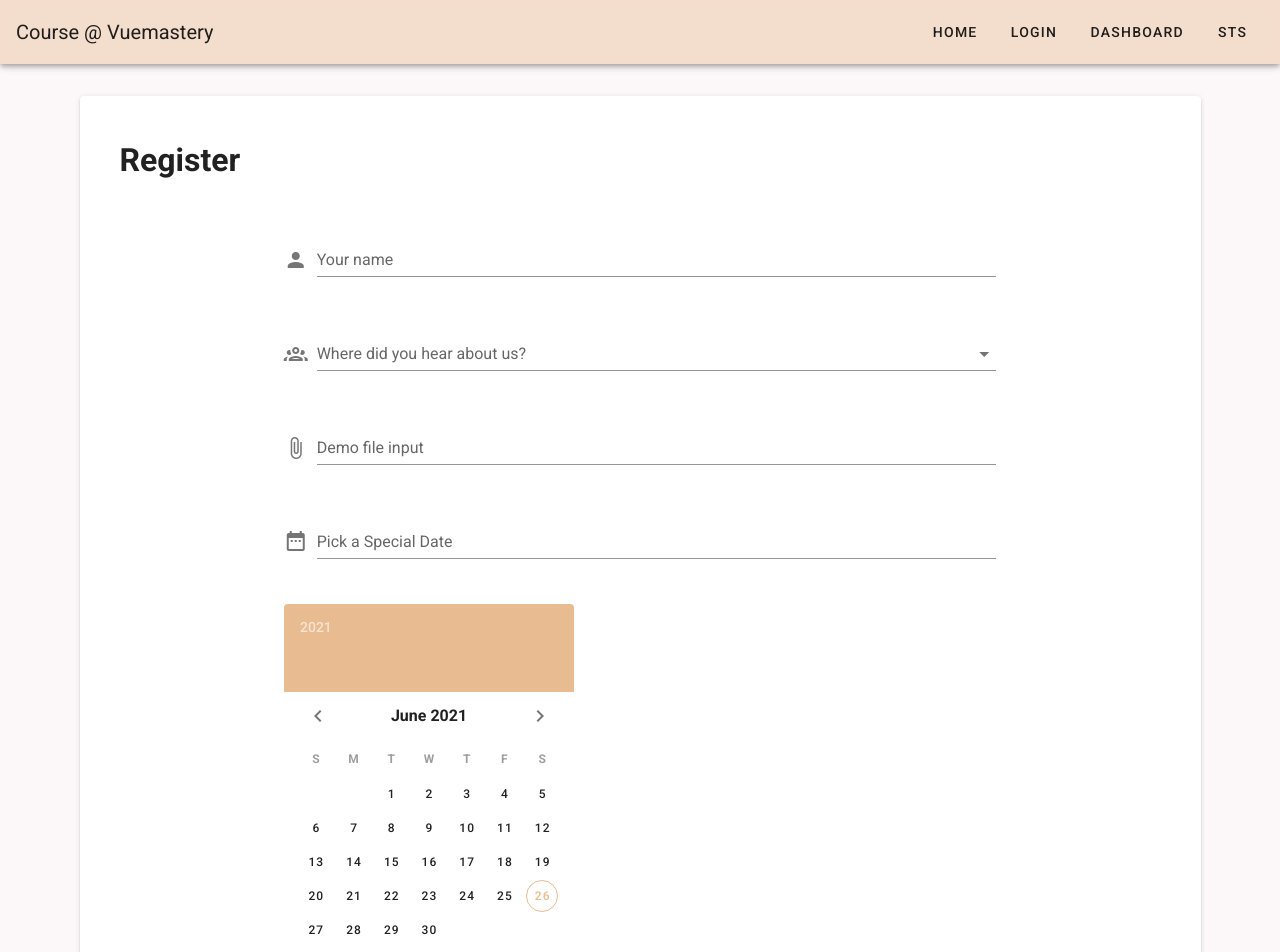
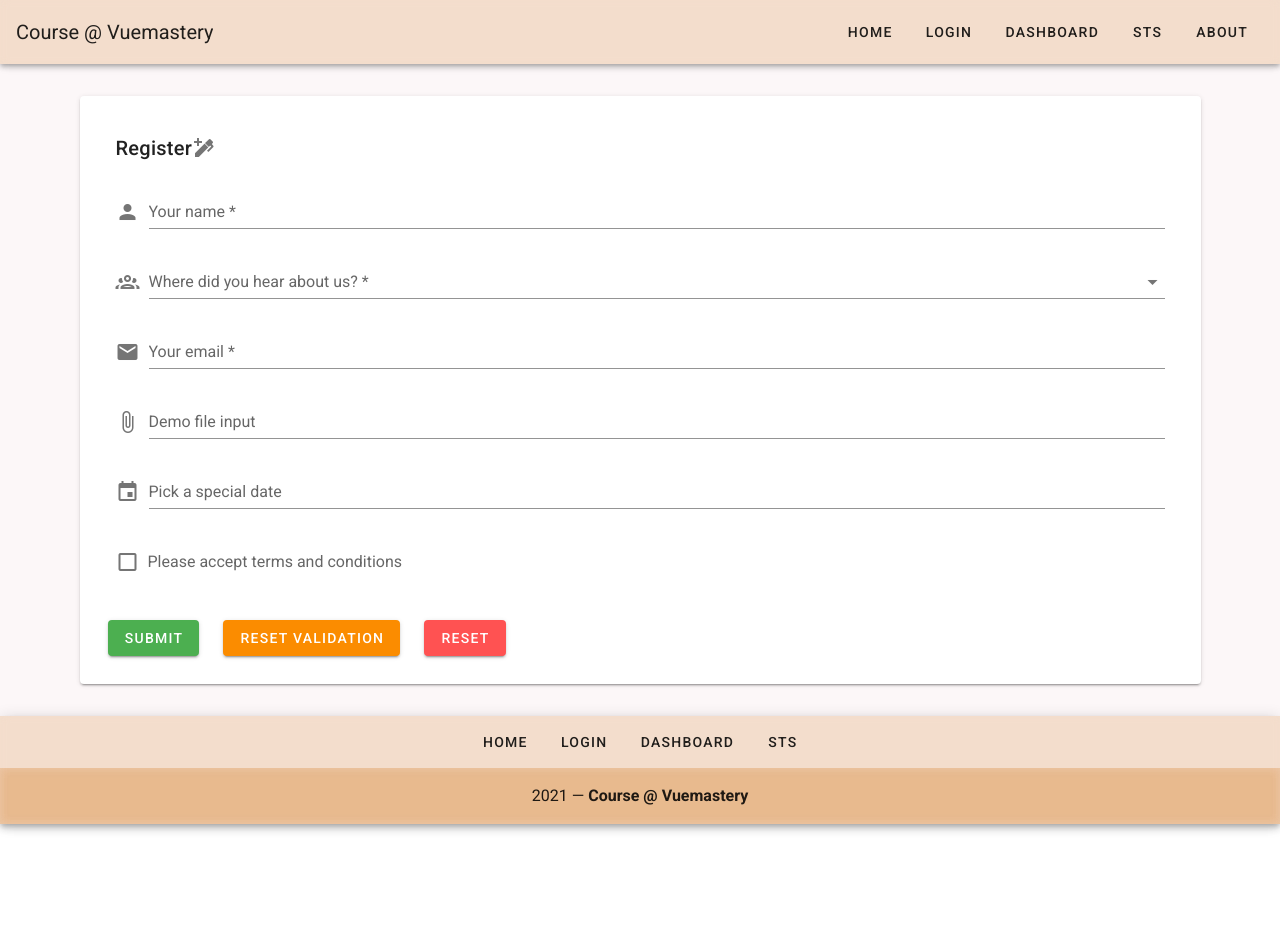
Before and after one commit to umangcodes/wanderer, a Vue app in the folder vuetify/course/: page /register in a window 1280 px wide. Shown: the top 952 px of the page. After the commit the page ends 824 px from the top, so only its background shows below. Built offline with nearby package versions, Linux system fonts and the light colour scheme.

Commit message:
added about page

```diff
--- a/vuetify/course/src/App.vue
+++ b/vuetify/course/src/App.vue
@@ -39,4 +39,22 @@ export default {
   box-shadow: rgba(0, 0, 0, 0.1);
   backdrop-filter: blur(5px);
 }
+.triadicGlass {
+  background-color: rgba(122, 209, 34, 0.1) !important;
+  backdrop-filter: blur(5px);
+}
+
+.triadicGlass2 {
+  background-color: rgba(34, 209, 122, 0.1) !important;
+  backdrop-filter: blur(5px);
+}
+
+.compGlass {
+  background-color: rgba(34, 122, 209, 0.1) !important;
+  backdrop-filter: blur(5px);
+}
+.anaGlass {
+  background-color: rgba(209, 34, 34, 0.1) !important;
+  backdrop-filter: blur(5px);
+}
 </style>
--- a/vuetify/course/src/components/header.vue
+++ b/vuetify/course/src/components/header.vue
@@ -26,6 +26,7 @@ export default {
         { label: "Login", url: "/" },
         { label: "Dashboard", url: "/dashboard" },
         { label: "Sts", url: "/stats" },
+        { label: "About", url: "/about" },
       ],
     };
   },
--- a/vuetify/course/src/views/About.vue
+++ b/vuetify/course/src/views/About.vue
@@ -1,5 +1,89 @@
 <template>
-  <div class="about">
-    <h1>This is an about page</h1>
-  </div>
+  <v-container>
+    <v-row>
+      <v-col>
+        <v-card class="triadicGlass" elevation="5" hover="true">
+          <v-card-title> About Project: </v-card-title>
+          <v-card-text>
+            Lorem ipsum dolor sit amet, consectetur adipisicing elit. Laboriosam
+            officia dolore officiis tempore id impedit adipisci expedita minus
+            laudantium inventore fugiat nemo eligendi asperiores ipsum doloribus
+            optio maiores necessitatibus nam assumenda perspiciatis nostrum, in
+            mollitia dolor! Aliquam a excepturi natus quia voluptate iure, sint
+            maxime nemo minus similique. Neque cum, natus quam quibusdam omnis
+            iusto eos ullam! Similique, itaque voluptatem exercitationem impedit
+            autem beatae obcaecati esse doloribus cum, nulla illo nobis
+            delectus, eius hic veritatis eveniet! Provident autem voluptas
+            tempore expedita eos beatae est voluptatibus dignissimos corrupti
+            temporibus, earum quaerat fuga cupiditate nisi architecto odit
+            reiciendis maxime sequi laborum porro.
+          </v-card-text>
+        </v-card>
+      </v-col>
+    </v-row>
+    <v-row>
+      <v-col cols="12" md="6" lg="4">
+        <v-card class="compGlass">
+          <v-card-title> Card 1 </v-card-title>
+          <v-card-text
+            >Lorem ipsum dolor sit amet consectetur adipisicing elit. Nobis
+            molestiae vel ullam, qui quam quod non amet. Inventore, corrupti
+            sapiente.</v-card-text
+          >
+        </v-card>
+      </v-col>
+      <v-col cols="12" md="6" lg="4">
+        <v-card class="anaGlass">
+          <v-card-title> Card 2 </v-card-title>
+          <v-card-text
+            >Lorem ipsum dolor sit amet consectetur adipisicing elit. Nobis
+            molestiae vel ullam, qui quam quod non amet. Inventore, corrupti
+            sapiente.</v-card-text
+          >
+        </v-card>
+      </v-col>
+      <v-col cols="12" md="6" lg="4">
+        <v-card class="compGlass">
+          <v-card-title> Card 3 </v-card-title>
+          <v-card-text
+            >Lorem ipsum dolor sit amet consectetur adipisicing elit. Nobis
+            molestiae vel ullam, qui quam quod non amet. Inventore, corrupti
+            sapiente.</v-card-text
+          >
+        </v-card>
+      </v-col>
+    </v-row>
+    <v-row>
+      <v-col cols="3"></v-col>
+      <v-col cols="6">
+        <v-card
+          height="200"
+          class="triadicGlass2"
+          elevation="5"
+          img="https://hips.hearstapps.com/hmg-prod.s3.amazonaws.com/images/launch-1529352838.jpg?crop=1.00xw:0.888xh;0,0.0643xh&resize=480:*"
+        >
+          <div class="cardContent">
+            <v-card-title class="justify-center">
+              Launch in 3, 2, 1 ....
+            </v-card-title>
+          </div>
+        </v-card>
+      </v-col>
+      <v-col cols="3"></v-col>
+    </v-row>
+  </v-container>
 </template>
+
+<script>
+export default {};
+</script>
+
+<style scoped>
+.cardContent {
+  display: flex;
+  flex-direction: column;
+  justify-content: center;
+  height: 50%;
+  background-color: rgba(255, 255, 255, 0.15);
+}
+</style>
--- a/vuetify/course/src/views/register.vue
+++ b/vuetify/course/src/views/register.vue
@@ -1,85 +1,89 @@
 <template>
   <v-container>
     <v-card class="ma-5 pa-5">
-      <v-row
-        ><v-col> <h1 class="pa-5">Register</h1> </v-col></v-row
-      >
+      <v-card-title>
+        Register
+        <v-icon>mdi-pen-plus</v-icon>
+      </v-card-title>
+      <v-card-text>
+        <!-- Username -->
+        <v-form>
           <v-row>
-        <v-col cols="0" md="2"></v-col>
-        <v-col cols="12" md="8">
+            <v-col cols="12">
               <v-text-field
                 v-model="userName"
-            label="Your name"
+                label="Your name *"
                 prepend-icon="mdi-account"
                 :rules="userNameRules"
+                required
               >
               </v-text-field>
-        </v-col>
-        <v-col cols="0" md="2"></v-col>
-      </v-row>
-      <v-row>
-        <v-col cols="0" md="2"></v-col>
-        <v-col cols="12" md="8">
               <v-autocomplete
-            label="Where did you hear about us?"
+                label="Where did you hear about us? *"
                 prepend-icon="mdi-account-group-outline"
                 :items="references"
               ></v-autocomplete>
-        </v-col>
-        <v-col cols="0" md="2"></v-col>
-      </v-row>
-      <v-row>
-        <v-col cols="0" md="2"></v-col>
-        <v-col cols="12" md="8">
+
+              <v-text-field
+                v-model="email"
+                label="Your email *"
+                prepend-icon="mdi-email"
+                :rules="emailRules"
+                required
+              >
+              </v-text-field>
               <v-file-input label="Demo file input"> </v-file-input>
-        </v-col>
-        <v-col cols="0" md="2"></v-col>
-      </v-row>
-      <v-row>
-        <v-col cols="0" md="2"></v-col>
-        <v-col cols="12" md="8">
+
+              <v-dialog
+                ref="dialog"
+                v-model="modal"
+                :return-value.sync="date"
+                persistent
+                width="290px"
+              >
+                <template v-slot:activator="{ on, attrs }">
                   <v-text-field
-            label="Pick a Special Date"
-            v-model="specialDate"
-            prepend-icon="mdi-calendar-range"
+                    v-model="date"
+                    label="Pick a special date"
+                    prepend-icon="mdi-calendar"
                     readonly
+                    v-bind="attrs"
+                    v-on="on"
+                    color="black"
                   ></v-text-field>
-        </v-col>
-        <v-col cols="0" md="2"></v-col>
-      </v-row>
-
-      <v-row>
-        <v-col cols="0" md="2"></v-col>
-        <v-col cols="12" md="8">
-          <v-date-picker
-            v-model="specialDate"
-            justify="center"
-            label="Pick a Special Date"
-            color="rgba(209, 122, 34, 0.5)"
-          >
+                </template>
+                <v-date-picker v-model="specialDate" scrollable>
+                  <v-spacer></v-spacer>
+                  <v-btn text @click="modal = false"> Cancel </v-btn>
+                  <v-btn text @click="$refs.dialog.save(date)"> OK </v-btn>
                 </v-date-picker>
-        </v-col>
-        <v-col cols="0" md="2"></v-col>
-      </v-row>
-
-      <v-row>
-        <v-col cols="0" md="2"></v-col>
-        <v-col cols="12" md="8">
+              </v-dialog>
               <v-checkbox
                 v-model="acceptTerms"
                 label="Please accept terms and conditions"
                 :rules="acceptTermsRules"
               ></v-checkbox>
             </v-col>
-        <v-col cols="0" md="2"></v-col>
           </v-row>
+        </v-form>
+      </v-card-text>
+      <v-card-actions>
+        <v-form>
           <v-row>
-        <v-col cols="0" md="2"></v-col>
-        <v-col cols="12" md="8">
-          <v-btn type="submit">Submit</v-btn>
+            <v-col>
+              <v-btn type="submit" color="success">Submit</v-btn>
             </v-col>
-        <v-col cols="0" md="2"></v-col>
+            <v-spacer></v-spacer>
+            <v-col>
+              <v-btn color="warning">Reset Validation</v-btn>
+            </v-col>
+            <v-spacer></v-spacer>
+            <v-col>
+              <v-btn color="error">Reset</v-btn>
+            </v-col>
           </v-row>
+        </v-form>
+      </v-card-actions>
     </v-card>
   </v-container>
 </template>
@@ -91,12 +95,25 @@ export default {
       references: ["Social Media", "Educational Websites", "others"],
       specialDate: "",
       userName: "",
+      email: "",
+      emailRules: [
+        (value) => !!value || "Email is required.",
+        (value) => value.indexOf("@") !== 0 || "email is invalid",
+        (value) => value.includes("@") || "email is invalid.",
+        (value) =>
+          value.indexOf(".") - value.indexOf("@") > 3 || "Invalid domain name.",
+        (value) =>
+          value.indexOf(".") <= value.length - 3 || "Invalid domain extension",
+      ],
       acceptTerms: false,
       acceptTermsRules: [(value) => !!value || "Please accept to continue."],
       userNameRules: [
         (value) => !!value || "Please provide a valid name",
         (value) => value.length >= 2 || "Username must be atleast 2 letters",
       ],
+      menu: false,
+      modal: false,
+      menu2: false,
     };
   },
 };
```
Lines whose indentation alone changed are shown as unchanged.
